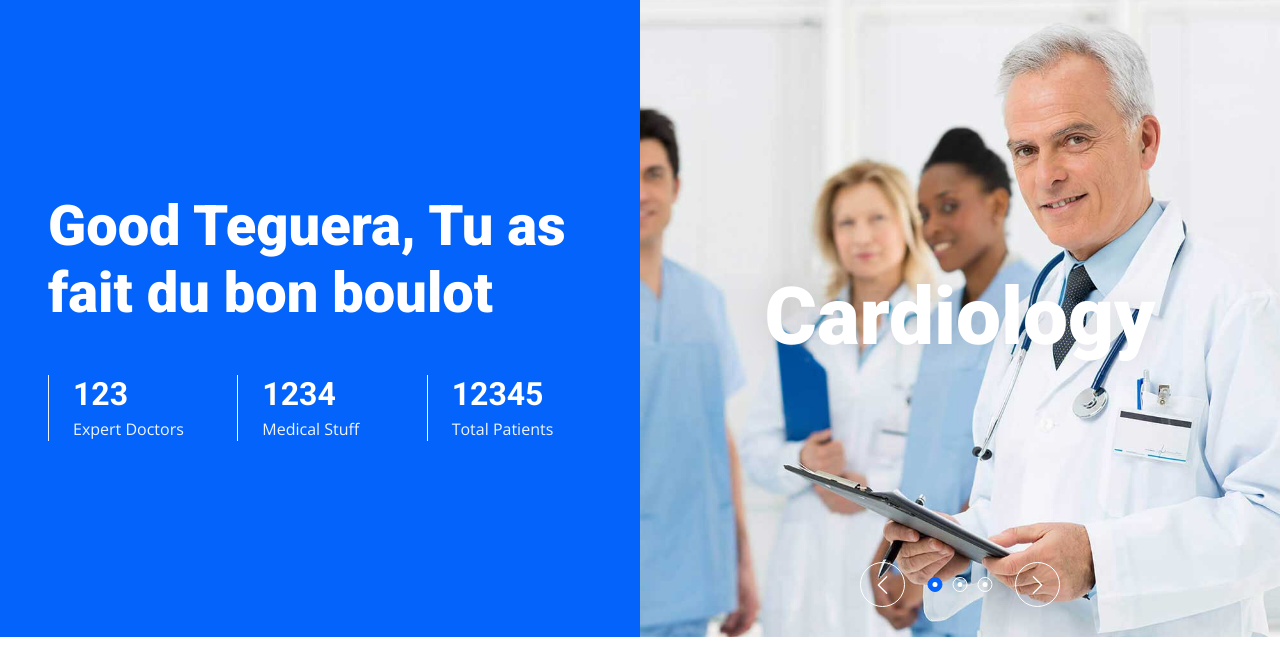
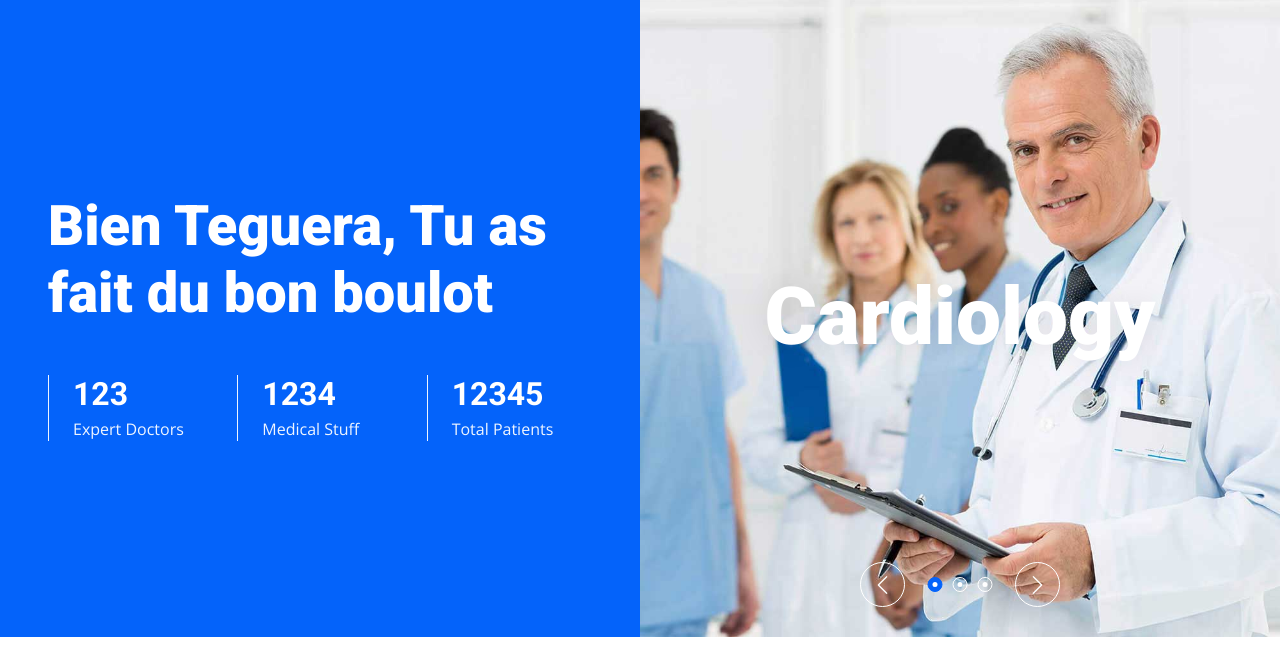
Before and after one commit to BegginnerCoder21/jenkins-sonarqube-docker-03, a plain HTML site: page index.html in a window 1280 px wide. Shown: the part 131-800 px from the top of the page. Drawn offline with nearby package versions, Linux system fonts and the light colour scheme.

Commit message:
Update index.html

```diff
--- a/index.html
+++ b/index.html
@@ -107,7 +107,7 @@
     <div class="container-fluid header bg-primary p-0 mb-5">
         <div class="row g-0 align-items-center flex-column-reverse flex-lg-row">
             <div class="col-lg-6 p-5 wow fadeIn" data-wow-delay="0.1s">
-                <h1 class="display-4 text-white mb-5">Good Teguera, Tu as fait du bon boulot</h1>
+                <h1 class="display-4 text-white mb-5">Bien Teguera, Tu as fait du bon boulot</h1>
                 <div class="row g-4">
                     <div class="col-sm-4">
                         <div class="border-start border-light ps-4">
```
